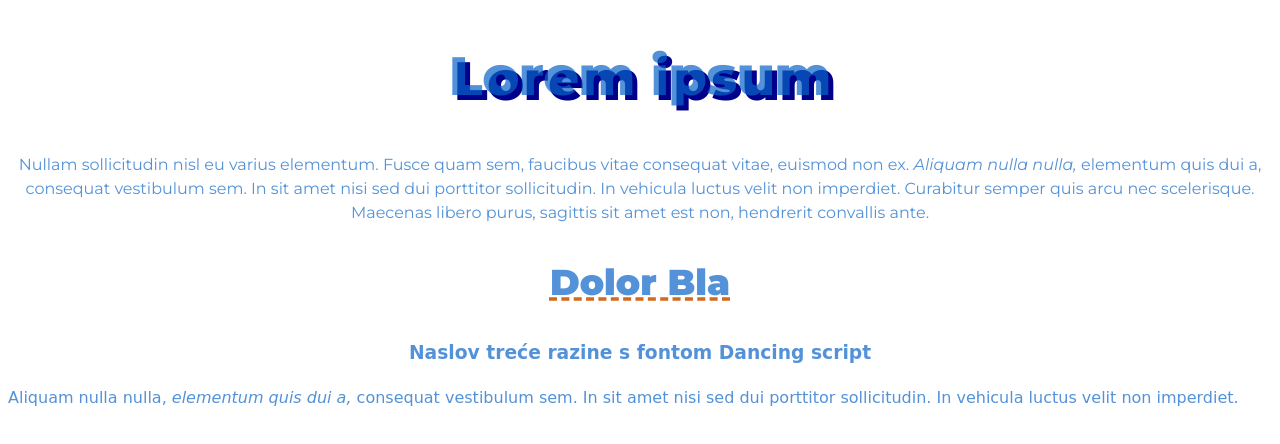
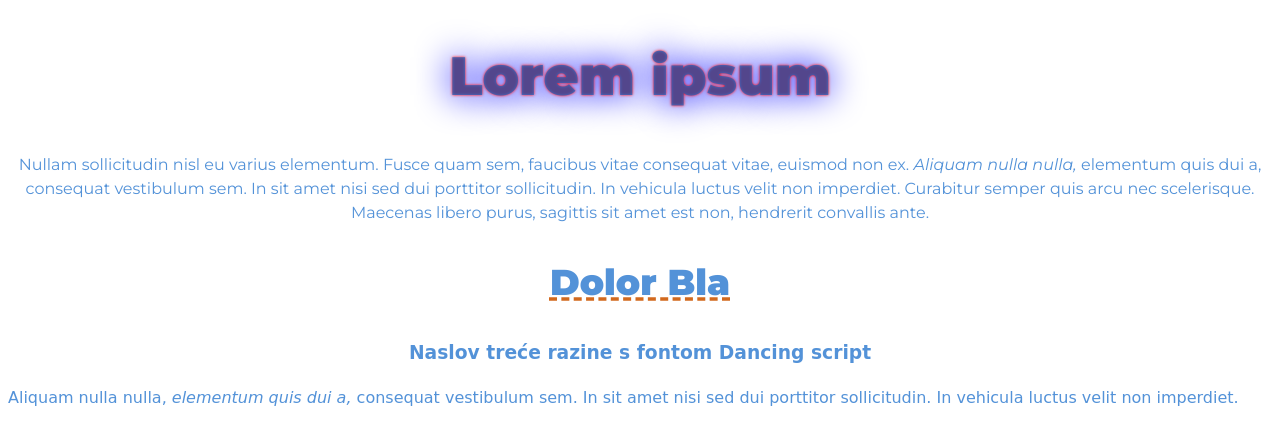
Before and after one commit to zopaj63/z02, a plain HTML site: page index.html in a window 1280 px wide. Drawn offline with Linux system fonts and the light colour scheme.

Commit message:
shadow blur

```diff
--- a/index.html
+++ b/index.html
@@ -29,7 +29,7 @@
                 /* font-style: italic; */
                 font-style: normal;
                 font-size: 3rem;
-                text-shadow: 5px 5px darkblue;
+                text-shadow: 0 0 3px #FF0000, 0 0 35px #0000FF;
             }
 
             h2{
```
